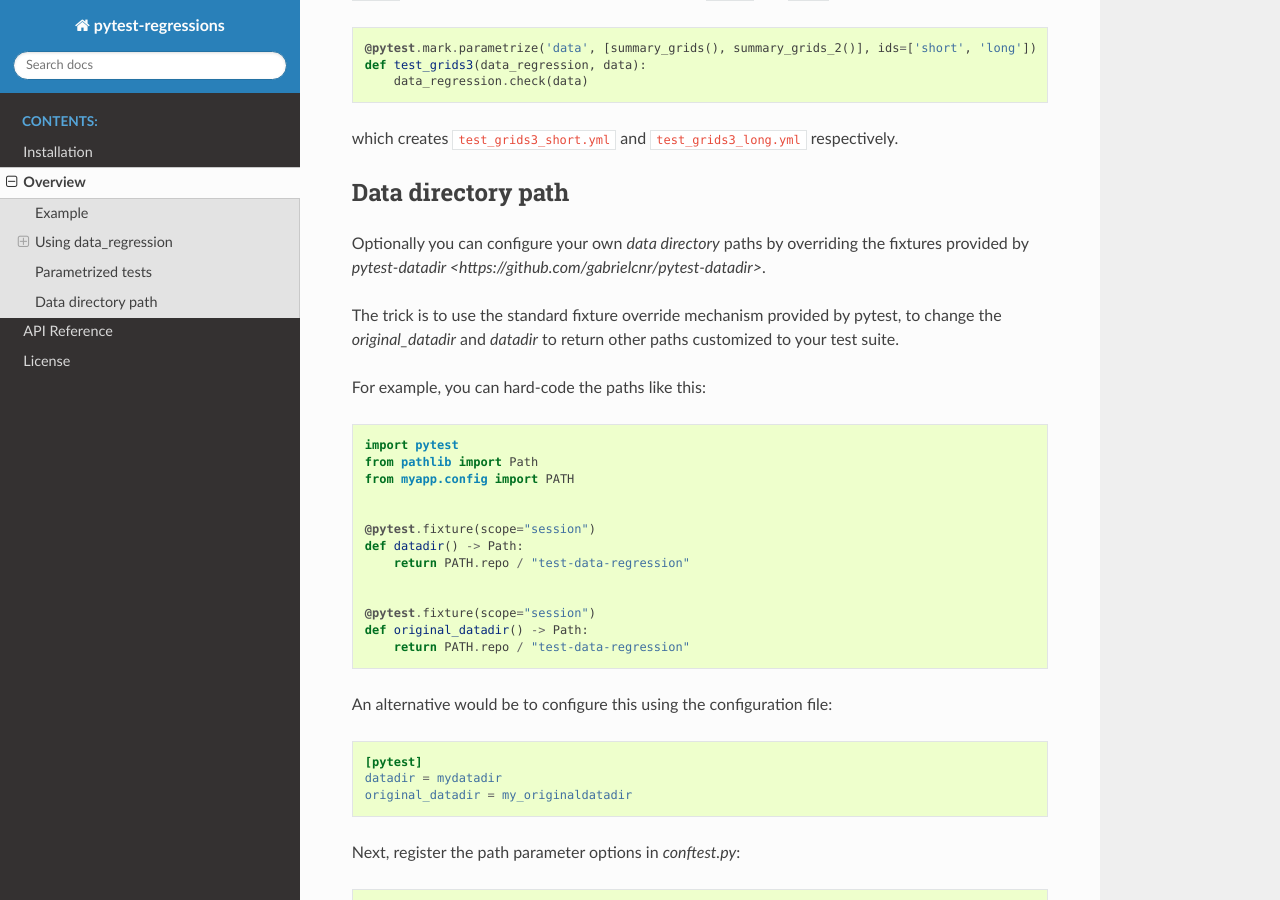
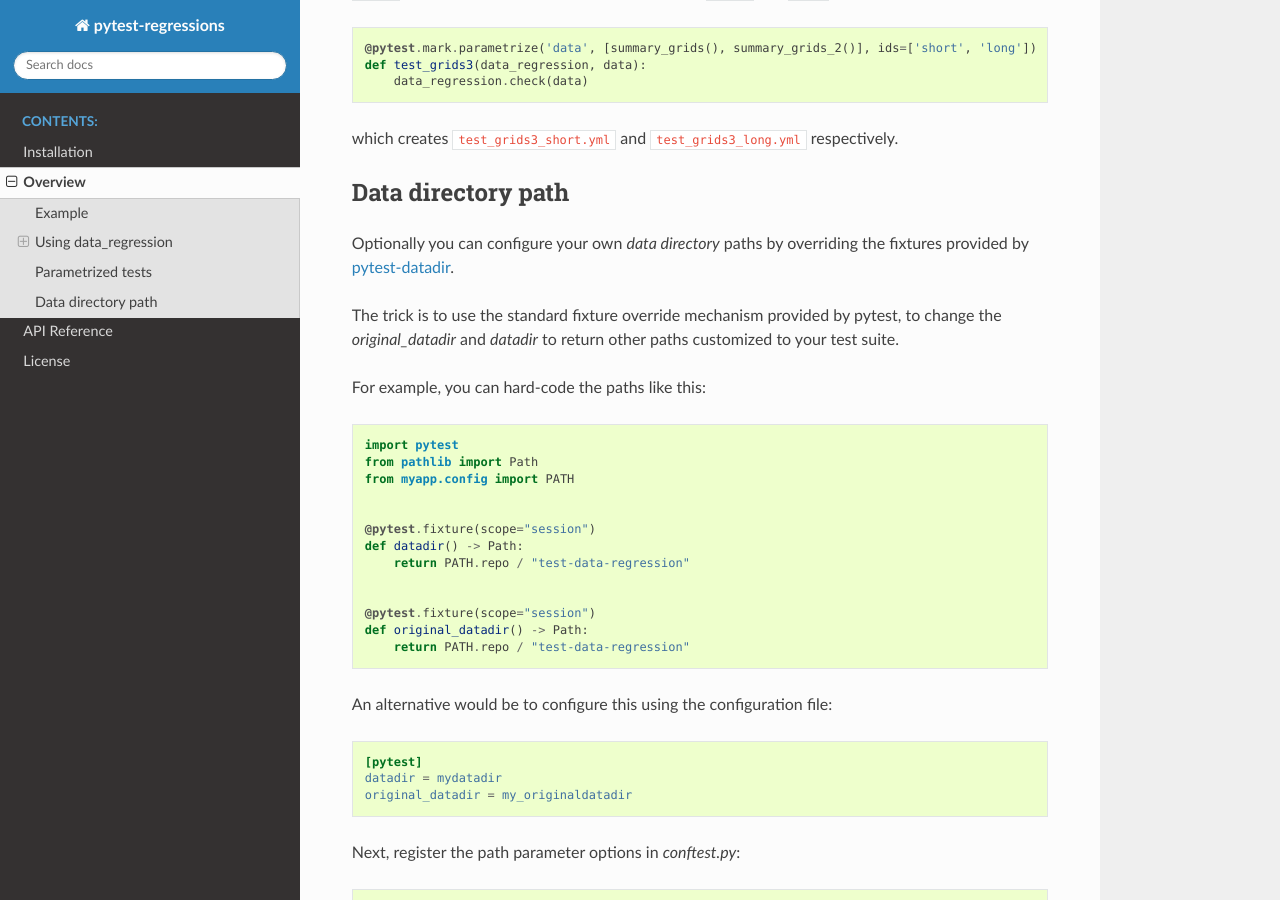
Before and after one commit to ESSS/pytest-regressions, a Sphinx documentation site: the page built from doc/overview.rst, in a window 1280 px wide and 900 px high, scrolled down 3597 px. Built offline with Sphinx 7.4.7 and the Read the Docs theme 2.0.0, drawn with Linux system fonts in a browser that asks for light colours.

Commit message:
docs: typo in link definition (#162)

```diff
--- a/doc/overview.rst
+++ b/doc/overview.rst
@@ -182,7 +182,7 @@ Data directory path
 -------------------
 
 Optionally you can configure your own *data directory* paths by overriding
-the fixtures provided by `pytest-datadir <https://github.com/gabrielcnr/pytest-datadir>`.
+the fixtures provided by `pytest-datadir <https://github.com/gabrielcnr/pytest-datadir>`__.
 
 The trick is to use the standard fixture override mechanism provided by pytest, to change the `original_datadir` and `datadir` to return
 other paths customized to your test suite.
```
